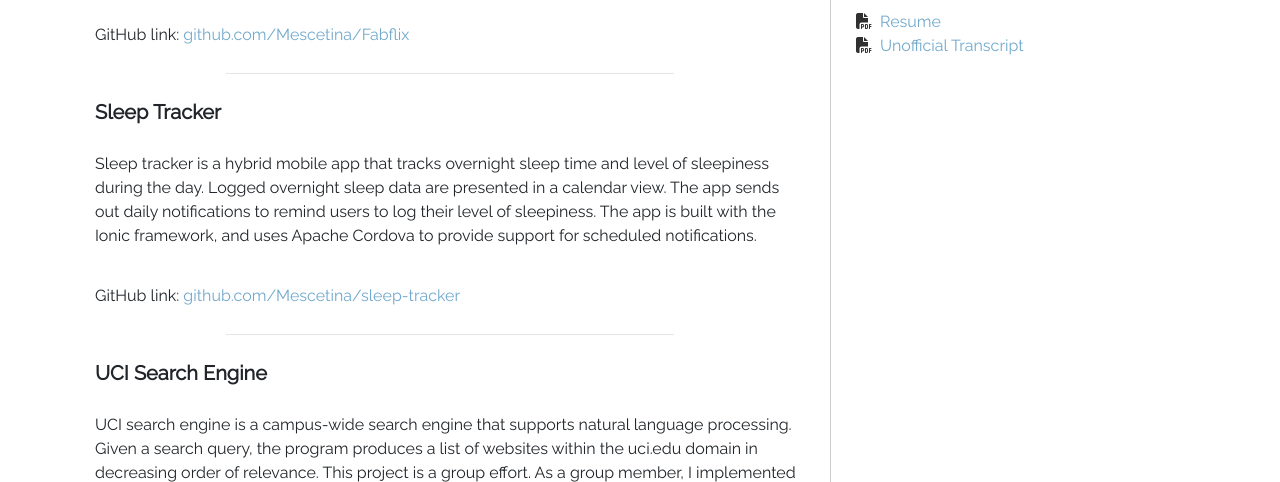
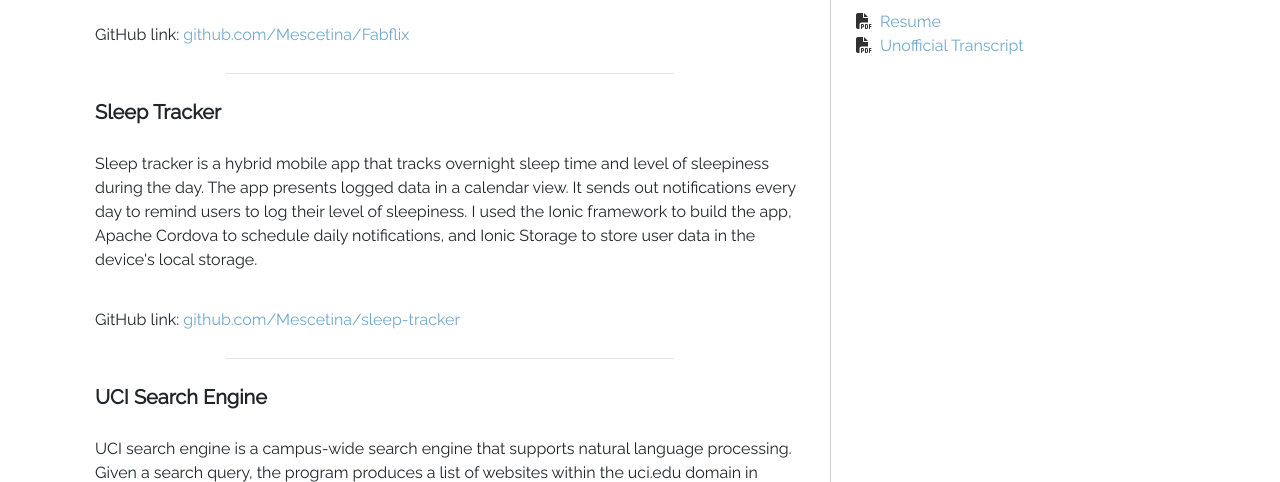
Before and after one commit to Mescetina/Mescetina.github.io, a plain HTML site: page src/projects.html in a window 1280 px wide. Shown: the part 755-1237 px from the top of the page. Drawn offline with nearby package versions, Linux system fonts and the light colour scheme.

Commit message:
updated project description

```diff
--- a/src/projects.html
+++ b/src/projects.html
@@ -107,9 +107,9 @@ EMAIL: yingyuy@uci.edu
             <h5><strong>Sleep Tracker</strong></h5>
             <p>
               Sleep tracker is a hybrid mobile app that tracks overnight sleep time and level of sleepiness during
-              the day. Logged overnight sleep data are presented in a calendar view. The app sends out daily
-              notifications to remind users to log their level of sleepiness. The app is built with the Ionic framework,
-              and uses Apache Cordova to provide support for scheduled notifications.
+              the day. The app presents logged data in a calendar view. It sends out notifications every day to remind
+              users to log their level of sleepiness. I used the Ionic framework to build the app, Apache Cordova to
+              schedule daily notifications, and Ionic Storage to store user data in the device's local storage.
             </p>
             <p>GitHub link:
               <a href="https://github.com/Mescetina/sleep-tracker" target="_blank">
```
Also changed, not shown: 1 other file.
